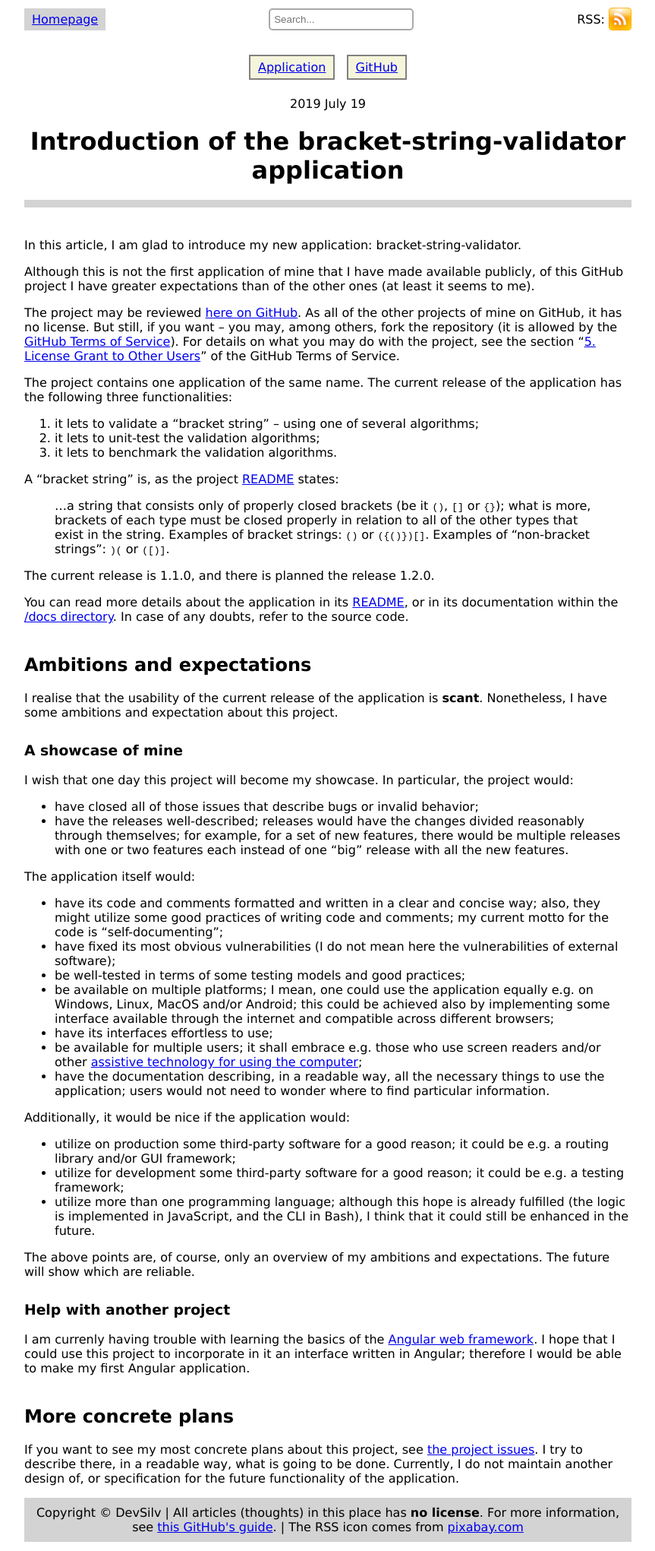
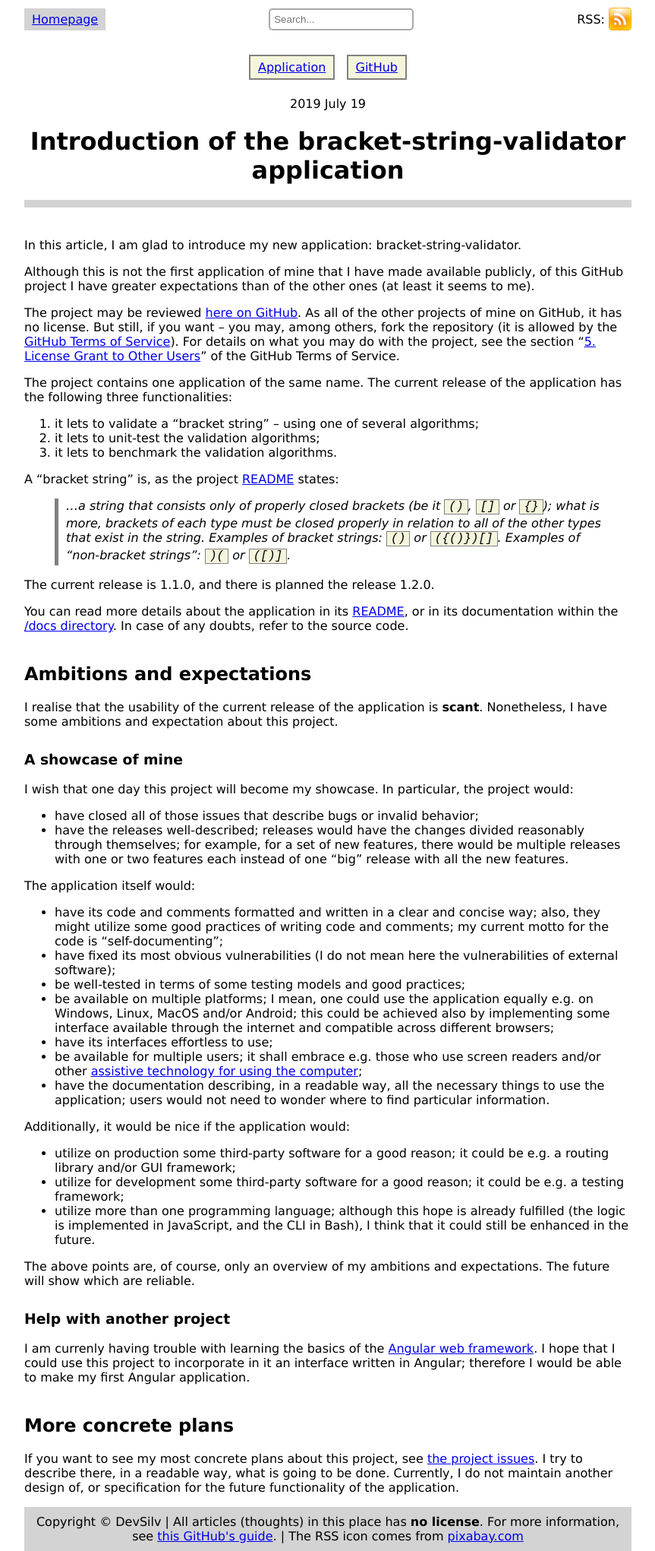
Before and after one commit to DevSilv/DevSilv.github.io, a Jekyll site: the page built from _posts/2019/07/19/2019-07-19-introduction-of-the-bracket-string-validator-project.md, in a window 1280 px wide. Shown: the whole page at 76% size, without its empty margins (208-1071 px from the left). Built offline with Jekyll 4.4.1, drawn with Linux system fonts in a browser that asks for light colours.

Commit message:
Improve readability
Override the CODE HTML element default formatting.

```diff
--- a/css/default.css
+++ b/css/default.css
@@ -8,6 +8,38 @@
 a:hover,
 a:focus {
     background-color: lightgrey;
+}
+
+blockquote {
+    border-left: 5px solid grey;
+    padding-left: 10px;
+}
+
+blockquote p {
+    font-style: italic;
+}
+
+kbd {
+    background-color: beige;
+    font-weight: bold;
+
+    padding: 2px;
+    border: 1px solid black;
+}
+
+code {
+    /* Override default values of the CODE element */
+
+    background: beige;
+
+    font-size: 1rem;
+    /* The default line height in Firefox 86.0 seems to be 19px,
+    so we add 2px for the borders and 2px for the empty space between
+    the lines */
+    line-height: 23px;
+    border: 1px solid grey;
+    padding-left: 5px;
+    padding-right: 5px;
 }
 
 .container {
```
